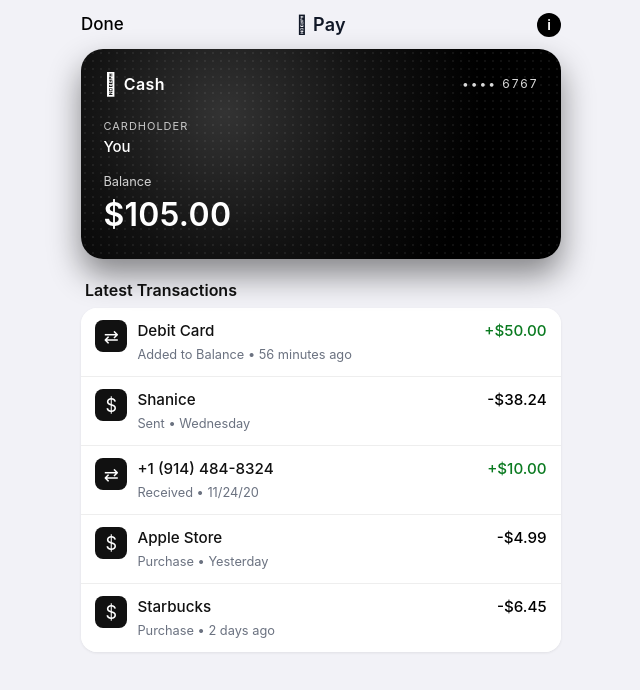
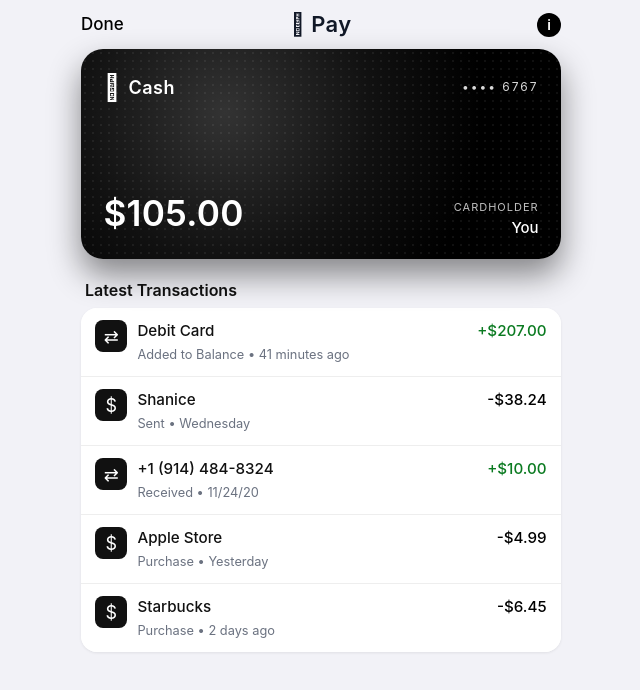
Before and after one commit to salad-vr/applepayprank, a Next.js app: page / in a window 1280 px wide. Shown: the top 690 px of the page, without its empty margins (319-959 px from the left). Built offline with nearby package versions, Linux system fonts and the light colour scheme.

Commit message:
Update transaction details and UI styles

```diff
--- a/components/WalletScreen.tsx
+++ b/components/WalletScreen.tsx
@@ -22,8 +22,8 @@
   {
     id: "1",
     title: "Debit Card",
-    subtitle: "Added to Balance • 56 minutes ago",
-    amount: 50,
+    subtitle: "Added to Balance • 41 minutes ago",
+    amount: 207,
     direction: "in",
     timeLabel: "",
   },
@@ -195,10 +195,10 @@
           >
             <span
               style={{
-                fontSize: 18,
+                fontSize: 22, // bigger top title
                 fontWeight: 600,
                 color: "#111827",
-                letterSpacing: 0.3,
+                letterSpacing: 0.35,
               }}
             >
               {"\uF8FF"} Pay
@@ -249,7 +249,7 @@
             overflow: "hidden",
             cursor: "pointer",
             width: "100%",
-            height: 210, // fixed, card-like height instead of aspectRatio
+            height: 210, // fixed, card-like height
           }}
         >
           {/* dotted overlay */}
@@ -279,22 +279,21 @@
                 display: "flex",
                 alignItems: "center",
                 justifyContent: "space-between",
-                marginBottom: "0.6rem",
               }}
             >
               <div
                 style={{
                   display: "flex",
                   alignItems: "center",
-                  gap: 6,
+                  gap: 8,
                 }}
               >
-                <span style={{ fontSize: 22 }}>{"\uF8FF"}</span>
+                <span style={{ fontSize: 26 }}>{"\uF8FF"}</span>
                 <span
                   style={{
-                    fontSize: 16,
+                    fontSize: 18,
                     fontWeight: 600,
-                    letterSpacing: 0.4,
+                    letterSpacing: 0.5,
                   }}
                 >
                   Cash
@@ -311,8 +310,28 @@
               </div>
             </div>
 
-            {/* middle: cardholder */}
-            <div style={{ marginBottom: "0.4rem" }}>
+            {/* bottom: balance + cardholder aligned right */}
+            <div
+              style={{
+                display: "flex",
+                justifyContent: "space-between",
+                alignItems: "flex-end",
+                marginTop: "auto",
+              }}
+            >
+              {/* big balance on left (no "Balance" label) */}
+              <div
+                style={{
+                  fontSize: "2.2rem",
+                  fontWeight: 600,
+                  letterSpacing: 0.3,
+                }}
+              >
+                ${displayBalance.toFixed(2)}
+              </div>
+
+              {/* cardholder bottom-right */}
+              <div style={{ textAlign: "right" }}>
                 <div
                   style={{
                     fontSize: 11,
@@ -332,26 +351,6 @@
                 >
                   {cardHolderName}
                 </div>
-            </div>
-
-            {/* bottom: balance */}
-            <div>
-              <div
-                style={{
-                  fontSize: "0.8rem",
-                  opacity: 0.8,
-                }}
-              >
-                Balance
-              </div>
-              <div
-                style={{
-                  fontSize: "2.0rem",
-                  fontWeight: 600,
-                  letterSpacing: 0.3,
-                }}
-              >
-                ${displayBalance.toFixed(2)}
               </div>
             </div>
           </div>
```
Lines whose indentation alone changed are shown as unchanged.
